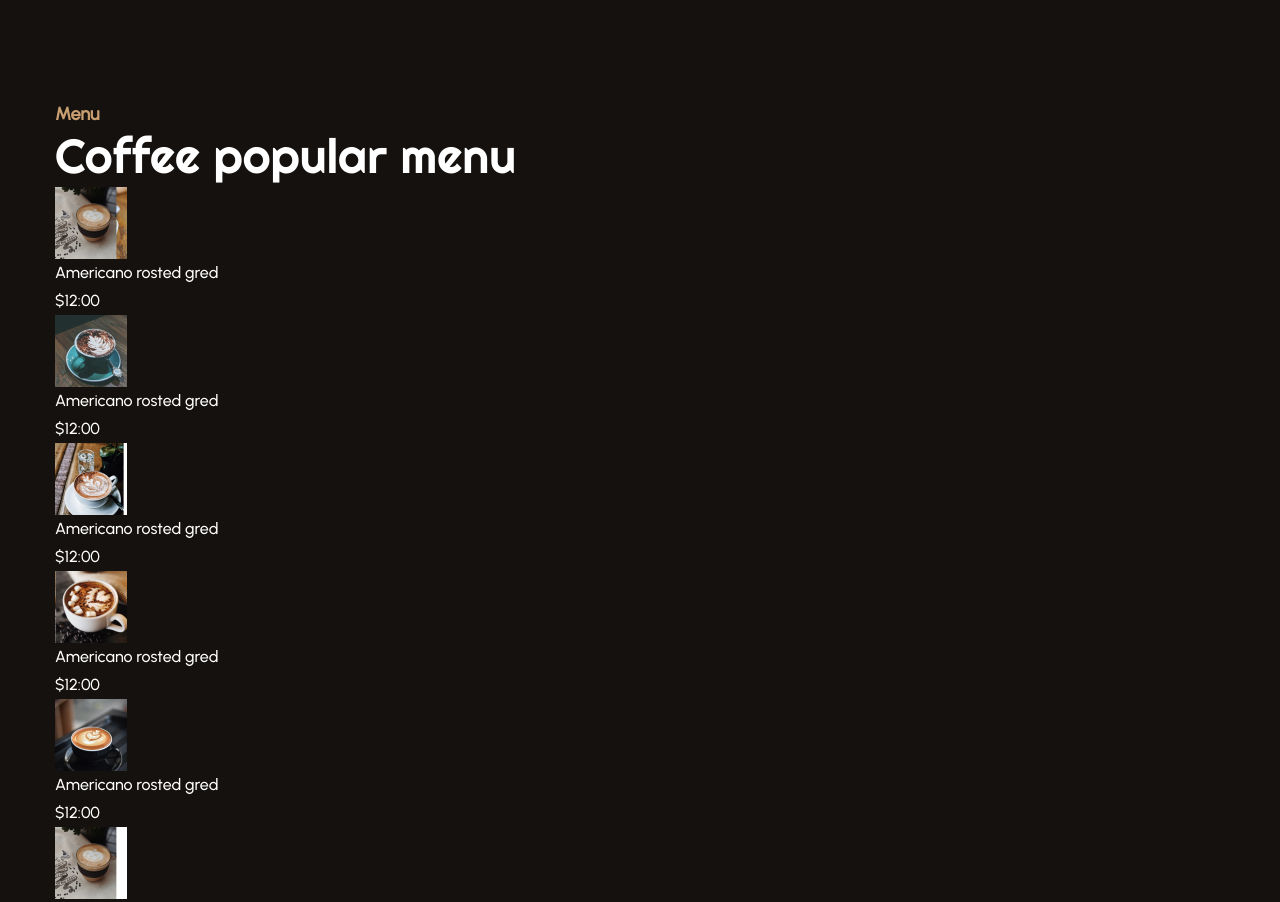
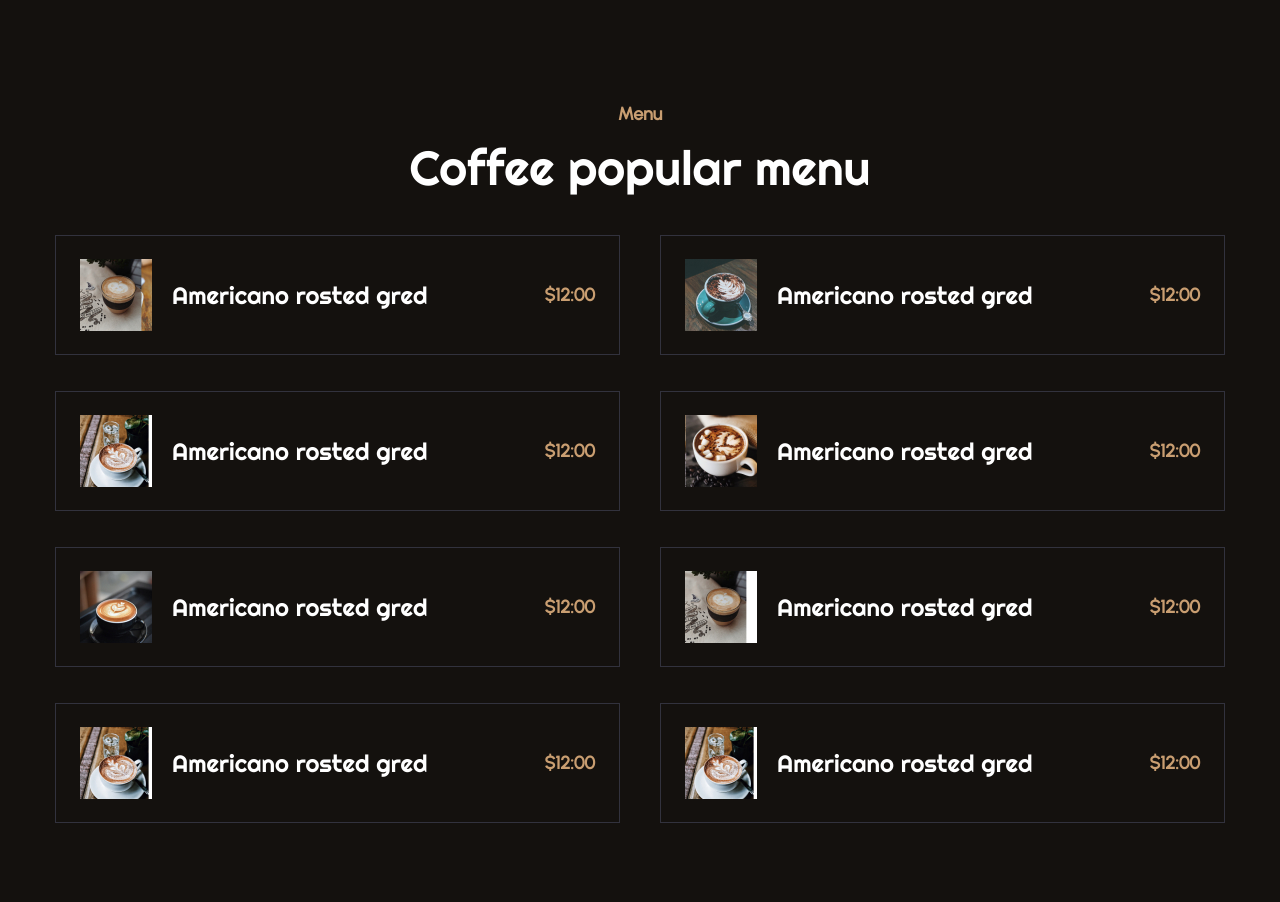
Before and after one commit to Vidiborets0012/CoffeShop, a plain HTML site: page index.html in a window 1280 px wide. Shown: the part 3860-4762 px from the top of the page. Drawn offline with nearby package versions, Linux system fonts and the light colour scheme.

Commit message:
add menu-popular section styles

```diff
--- a/css/style.css
+++ b/css/style.css
@@ -309,12 +309,14 @@ body {
   justify-content: center;
 }
 
-.history-content-title {
+.history-content-title,
+.menu-popular-title {
   margin-bottom: 12px;
 }
 
 .history-content-subtitle,
-.discover-content-subtitle {
+.discover-content-subtitle,
+.menu-popular-subtitle {
   margin-bottom: 36px;
 }
 
@@ -480,3 +482,46 @@ body {
   color: #c99e71;
   background-color: #1c1814;
 }
+
+.menu-popular {
+  margin-bottom: 140px;
+  text-align: center;
+}
+
+.menu-popular-list {
+  display: flex;
+  flex-wrap: wrap;
+  justify-content: space-between;
+  column-gap: 40px;
+  row-gap: 36px;
+}
+
+.menu-popular-item {
+  padding: 0 24px;
+  display: flex;
+  align-items: center;
+  width: 565px;
+  height: 120px;
+  border: 1px solid #32323d;
+}
+
+.menu-popular-item-img {
+  width: 72px;
+  height: 72px;
+  margin-right: 20px;
+}
+
+.menu-popular-item-title {
+  font-family: 'Righteous', sans-serif;
+  font-weight: 400;
+  font-size: 24px;
+  line-height: 30px;
+}
+
+.menu-popular-item-price {
+  font-weight: 600;
+  font-size: 18px;
+  line-height: 22px;
+  color: #c99e71;
+  margin-left: auto;
+}
--- a/index.html
+++ b/index.html
@@ -414,44 +414,44 @@
           <h3 class="menu-popular-subtitle subtitle">Coffee popular menu</h3>
           <ul class="menu-popular-list">
             <li class="menu-popular-item">
-              <img class="menu-popular-img" src="images/menu-popular-1.jpg" alt="#" />
-              <p class="menu-popular-title">Americano rosted gred</p>
-              <p class="menu-popular-price">$12:00</p>
+              <img class="menu-popular-item-img" src="images/menu-popular-1.jpg" alt="#" />
+              <p class="menu-popular-item-title">Americano rosted gred</p>
+              <p class="menu-popular-item-price">$12:00</p>
             </li>
             <li class="menu-popular-item">
-              <img class="menu-popular-img" src="images/menu-popular-2.jpg" alt="#" />
-              <p class="menu-popular-title">Americano rosted gred</p>
-              <p class="menu-popular-price">$12:00</p>
+              <img class="menu-popular-item-img" src="images/menu-popular-2.jpg" alt="#" />
+              <p class="menu-popular-item-title">Americano rosted gred</p>
+              <p class="menu-popular-item-price">$12:00</p>
             </li>
             <li class="menu-popular-item">
-              <img class="menu-popular-img" src="images/menu-popular-3.jpg" alt="#" />
-              <p class="menu-popular-title">Americano rosted gred</p>
-              <p class="menu-popular-price">$12:00</p>
+              <img class="menu-popular-item-img" src="images/menu-popular-3.jpg" alt="#" />
+              <p class="menu-popular-item-title">Americano rosted gred</p>
+              <p class="menu-popular-item-price">$12:00</p>
             </li>
             <li class="menu-popular-item">
-              <img class="menu-popular-img" src="images/menu-popular-4.jpg" alt="#" />
-              <p class="menu-popular-title">Americano rosted gred</p>
-              <p class="menu-popular-price">$12:00</p>
+              <img class="menu-popular-item-img" src="images/menu-popular-4.jpg" alt="#" />
+              <p class="menu-popular-item-title">Americano rosted gred</p>
+              <p class="menu-popular-item-price">$12:00</p>
             </li>
             <li class="menu-popular-item">
-              <img class="menu-popular-img" src="images/menu-popular-5.jpg" alt="#" />
-              <p class="menu-popular-title">Americano rosted gred</p>
-              <p class="menu-popular-price">$12:00</p>
+              <img class="menu-popular-item-img" src="images/menu-popular-5.jpg" alt="#" />
+              <p class="menu-popular-item-title">Americano rosted gred</p>
+              <p class="menu-popular-item-price">$12:00</p>
             </li>
             <li class="menu-popular-item">
-              <img class="menu-popular-img" src="images/menu-popular-6.jpg" alt="#" />
-              <p class="menu-popular-title">Americano rosted gred</p>
-              <p class="menu-popular-price">$12:00</p>
+              <img class="menu-popular-item-img" src="images/menu-popular-6.jpg" alt="#" />
+              <p class="menu-popular-item-title">Americano rosted gred</p>
+              <p class="menu-popular-item-price">$12:00</p>
             </li>
             <li class="menu-popular-item">
-              <img class="menu-popular-img" src="images/menu-popular-7.jpg" alt="#" />
-              <p class="menu-popular-title">Americano rosted gred</p>
-              <p class="menu-popular-price">$12:00</p>
+              <img class="menu-popular-item-img" src="images/menu-popular-7.jpg" alt="#" />
+              <p class="menu-popular-item-title">Americano rosted gred</p>
+              <p class="menu-popular-item-price">$12:00</p>
             </li>
             <li class="menu-popular-item">
-              <img class="menu-popular-img" src="images/menu-popular-8.jpg" alt="#" />
-              <p class="menu-popular-title">Americano rosted gred</p>
-              <p class="menu-popular-price">$12:00</p>
+              <img class="menu-popular-item-img" src="images/menu-popular-8.jpg" alt="#" />
+              <p class="menu-popular-item-title">Americano rosted gred</p>
+              <p class="menu-popular-item-price">$12:00</p>
             </li>
           </ul>
         </div>
```
